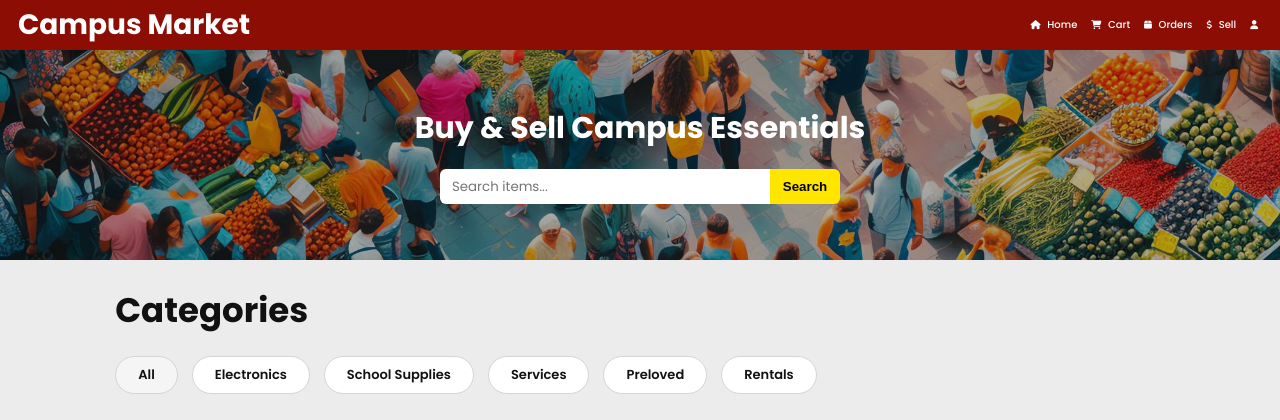
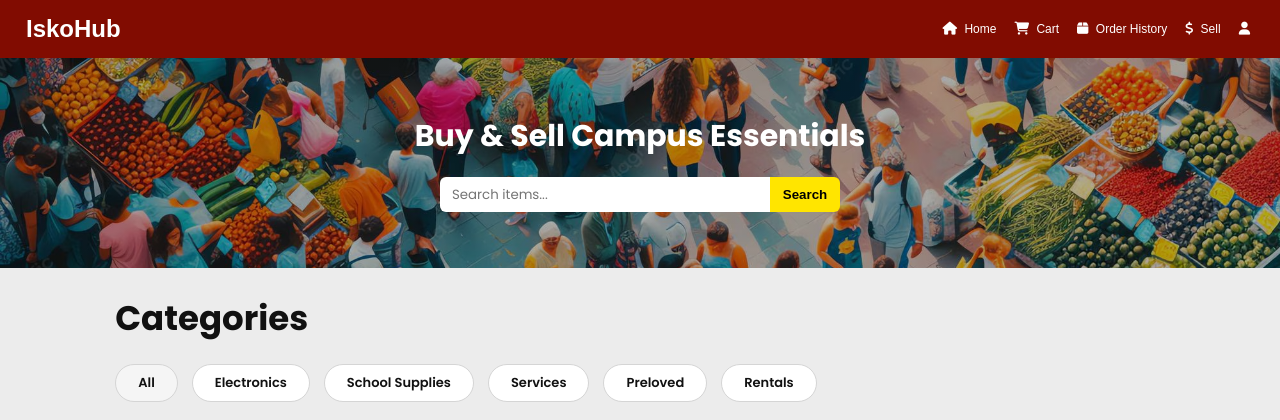
Before and after one commit to RENEL-199/Campus-Marketplace, a PHP site: page / in a window 1280 px wide. Shown: the top 420 px of the page. Run offline with PHP 8.4, Linux system fonts and the light colour scheme; a user stored in the database is signed in; data comes from the database, SQL or seed files in the repository.

Commit message:
feat: fix navbar design

```diff
--- a/public/cart.php
+++ b/public/cart.php
@@ -209,6 +209,7 @@ $total = 0;
             align-items: center;
             justify-content: space-between;
             padding: 0 26px;
+                   font-family: Arial, sans-serif;
         }
 
         nav h1 {
--- a/public/index.php
+++ b/public/index.php
@@ -1,9 +1,9 @@
 <?php
 
-require_once __DIR__. '/../app/Product.php';
-require_once __DIR__. '/../app/ProductRepository.php';
-require_once __DIR__. '/../app/View.php';
-require_once __DIR__. '/../app/auth.php';
+require_once __DIR__ . '/../app/Product.php';
+require_once __DIR__ . '/../app/ProductRepository.php';
+require_once __DIR__ . '/../app/View.php';
+require_once __DIR__ . '/../app/auth.php';
 
 require_login();
 
@@ -33,7 +33,8 @@ if (!empty($search)) {
 /* =========================
    CATEGORY FILTER FUNCTION
 ========================= */
-function filterByCategory($products, $allowedCategories, $selectedCategory = null) {
+function filterByCategory($products, $allowedCategories, $selectedCategory = null)
+{
 
     return array_filter($products, function ($product) use ($allowedCategories, $selectedCategory) {
 
@@ -74,17 +75,51 @@ $featured_services = filterByCategory($products, [3], $category);
 
     <link rel="stylesheet" href="../assets/index-style.css">
     <link rel="stylesheet" href="https://cdnjs.cloudflare.com/ajax/libs/font-awesome/6.5.0/css/all.min.css">
+
+    <style> nav {
+            height: 58px;
+            background: #810C01;
+            color: white;
+            display: flex;
+            align-items: center;
+            justify-content: space-between;
+            padding: 0 26px;
+                   font-family: Arial, sans-serif;
+        }
+
+        nav h1 {
+            margin: 0;
+            font-size: 24px;
+            font-weight: bold;
+        }
+
+        nav div {
+            display: flex;
+            align-items: center;
+            gap: 18px;
+        }
+
+        nav a {
+            color: white;
+            text-decoration: none;
+            font-size: 12px;
+        }
+
+        nav i {
+            margin-right: 4px;
+            font-size: 13px;
+        }</style>
 </head>
 
 <body>
 
     <!-- NAV -->
     <nav>
-    <h1>Campus Market</h1>
+        <h1>IskoHub</h1>
         <div>
             <a href="index.php"><i class="fa-solid fa-house"></i> Home</a>
             <a href="cart.php"><i class="fa-solid fa-cart-shopping"></i> Cart</a>
-        <a href="orders.php"><i class="fa-solid fa-box"></i> Orders</a>
+            <a href="orders.php"><i class="fa-solid fa-box"></i> Order History</a>
             <a href="seller_dashboard.php"><i class="fa-solid fa-dollar-sign"></i> Sell</a>
             <a href="account.php"><i class="fa-solid fa-user"></i></a>
         </div>
@@ -108,15 +143,15 @@ $featured_services = filterByCategory($products, [3], $category);
 
         <div class="categories">
             <a class="category <?= !$category ? 'active' : '' ?>" href="index.php">All</a>
-    <a class="category <?= $category==1?'active':'' ?>" href="index.php?category=1">Electronics</a>
-    <a class="category <?= $category==2?'active':'' ?>" href="index.php?category=2">School Supplies</a>
-    <a class="category <?= $category==3?'active':'' ?>" href="index.php?category=3">Services</a>
-    <a class="category <?= $category==4?'active':'' ?>" href="index.php?category=4">Preloved</a>
-    <a class="category <?= $category==5?'active':'' ?>" href="index.php?category=5">Rentals</a>
+            <a class="category <?= $category == 1 ? 'active' : '' ?>" href="index.php?category=1">Electronics</a>
+            <a class="category <?= $category == 2 ? 'active' : '' ?>" href="index.php?category=2">School Supplies</a>
+            <a class="category <?= $category == 3 ? 'active' : '' ?>" href="index.php?category=3">Services</a>
+            <a class="category <?= $category == 4 ? 'active' : '' ?>" href="index.php?category=4">Preloved</a>
+            <a class="category <?= $category == 5 ? 'active' : '' ?>" href="index.php?category=5">Rentals</a>
         </div>
 
         <!-- FEATURED ITEMS -->
-<?php if (!$category || in_array($category, [1,2,4])): ?>
+        <?php if (!$category || in_array($category, [1, 2, 4])): ?>
 
             <div class="section-title">Featured Items</div>
 
@@ -191,7 +226,6 @@ $featured_services = filterByCategory($products, [3], $category);
     </div>
 
     <script>
-
         function openModal(url) {
 
             fetch(url)
@@ -413,7 +447,6 @@ document.addEventListener("change", function(event) {
             }
 
         });
-
     </script>
 
 </body>
```
Also changed, not shown: public/seller_dashboard.php (+34 -0 lines). Lines whose indentation alone changed are shown as unchanged.
